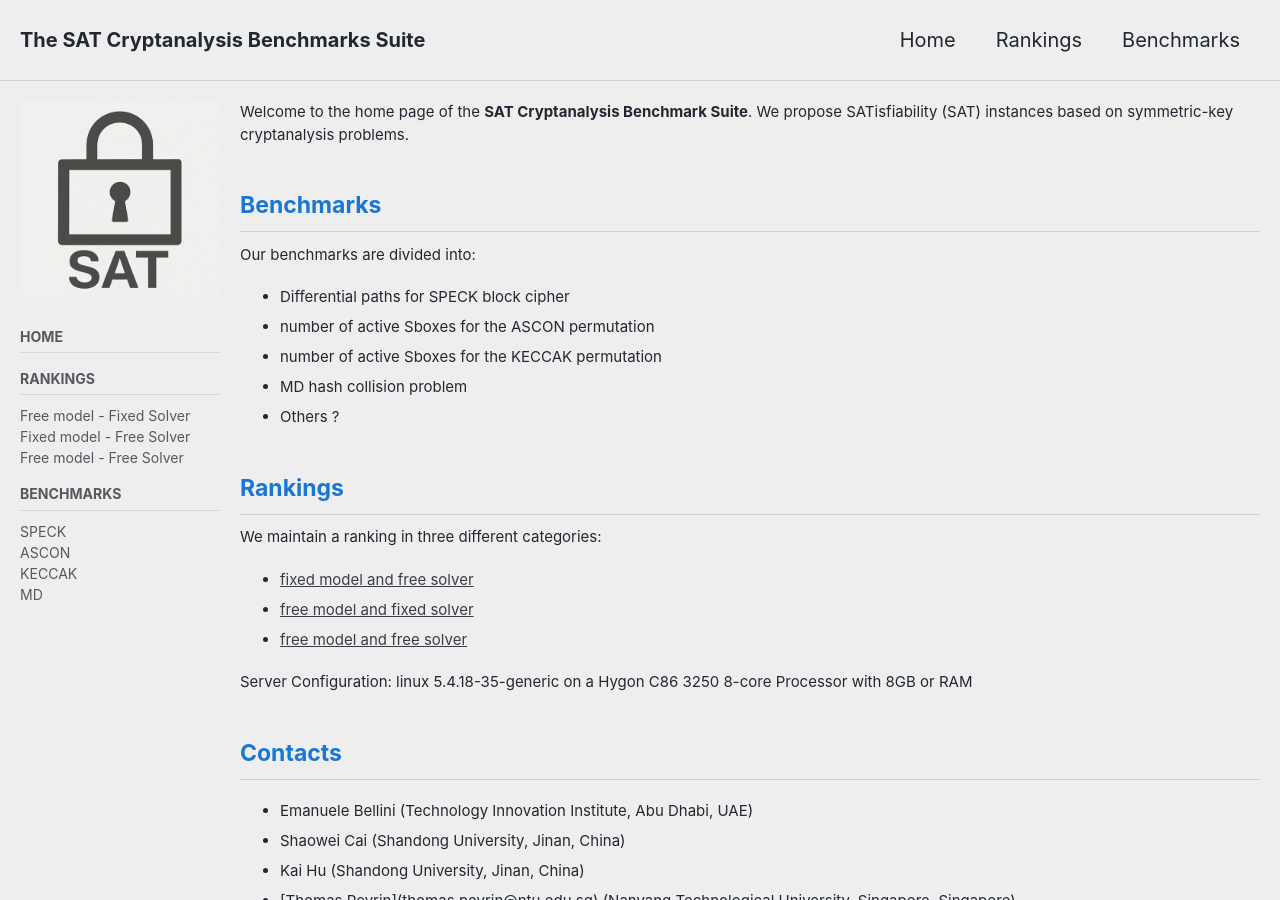
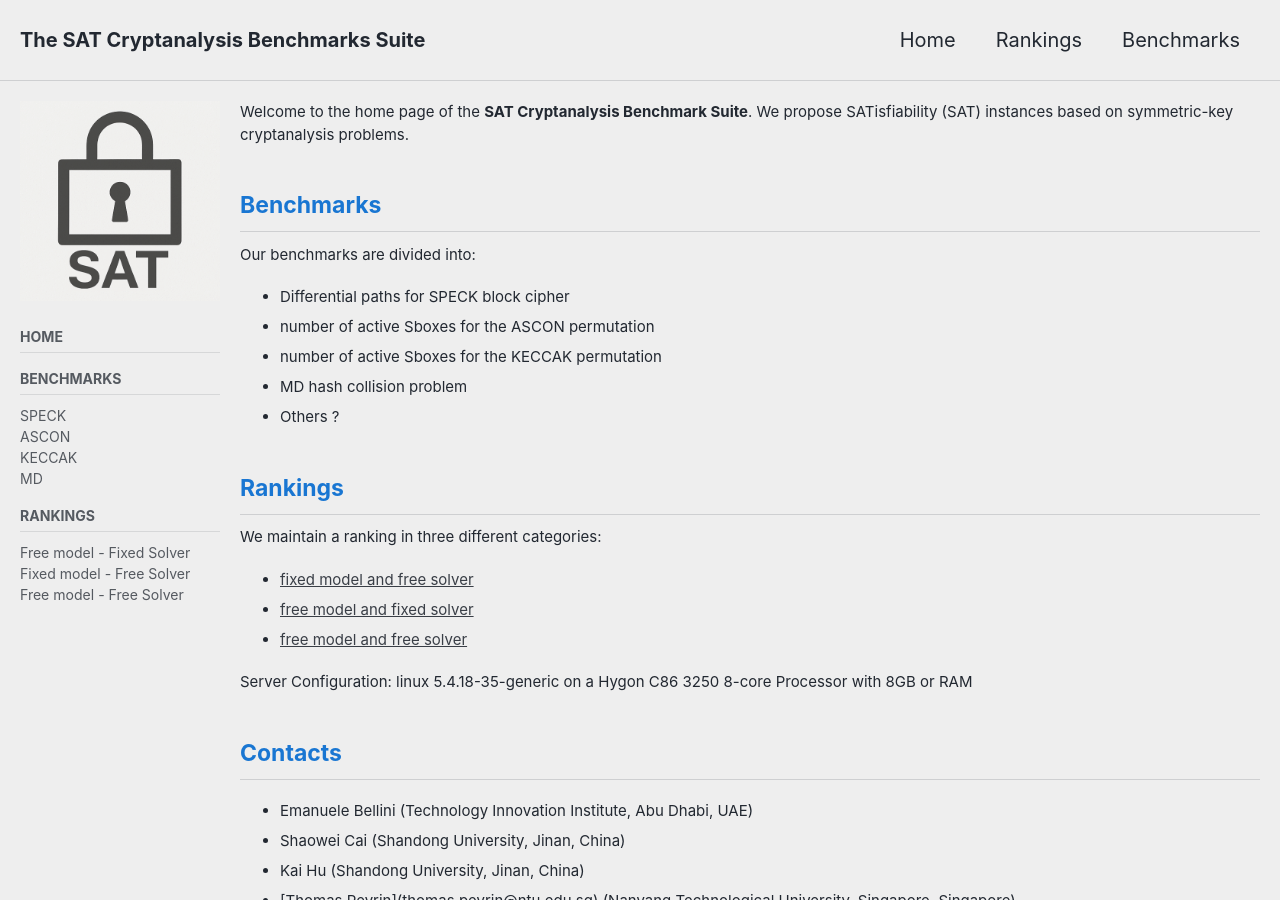
Before and after one commit to cryptanalysisbench/SATbench, a Jekyll site: the page built from index.md, in a window 1280 px wide and 900 px high. Built offline with Jekyll 4.4.1, drawn with Linux system fonts in a browser that asks for light colours; cached includes are drawn as plain includes; nearby versions of some CDN libraries; part of the change alters nothing that is shown.

```diff
--- a/_data/navigation.yml
+++ b/_data/navigation.yml
@@ -9,15 +9,6 @@ main:
 docs:
   - title: Home
     url: /
-  - title: Rankings
-    url: /rankings/
-    children:
-      - title: "Free model - Fixed Solver"
-        url: /rankings/freemodel_fixedsolver
-      - title: "Fixed model - Free Solver"
-        url: /rankings/fixedmodel_freesolver
-      - title: "Free model - Free Solver"
-        url: /rankings/freemodel_freesolver
   - title: Benchmarks
     url: /benchmarks/
     children:
@@ -29,3 +20,12 @@ docs:
         url: /benchmarks/KECCAK
       - title: "MD"
         url: /benchmarks/MD
+  - title: Rankings
+    url: /rankings/
+    children:
+      - title: "Free model - Fixed Solver"
+        url: /rankings/freemodel_fixedsolver
+      - title: "Fixed model - Free Solver"
+        url: /rankings/fixedmodel_freesolver
+      - title: "Free model - Free Solver"
+        url: /rankings/freemodel_freesolver
```
